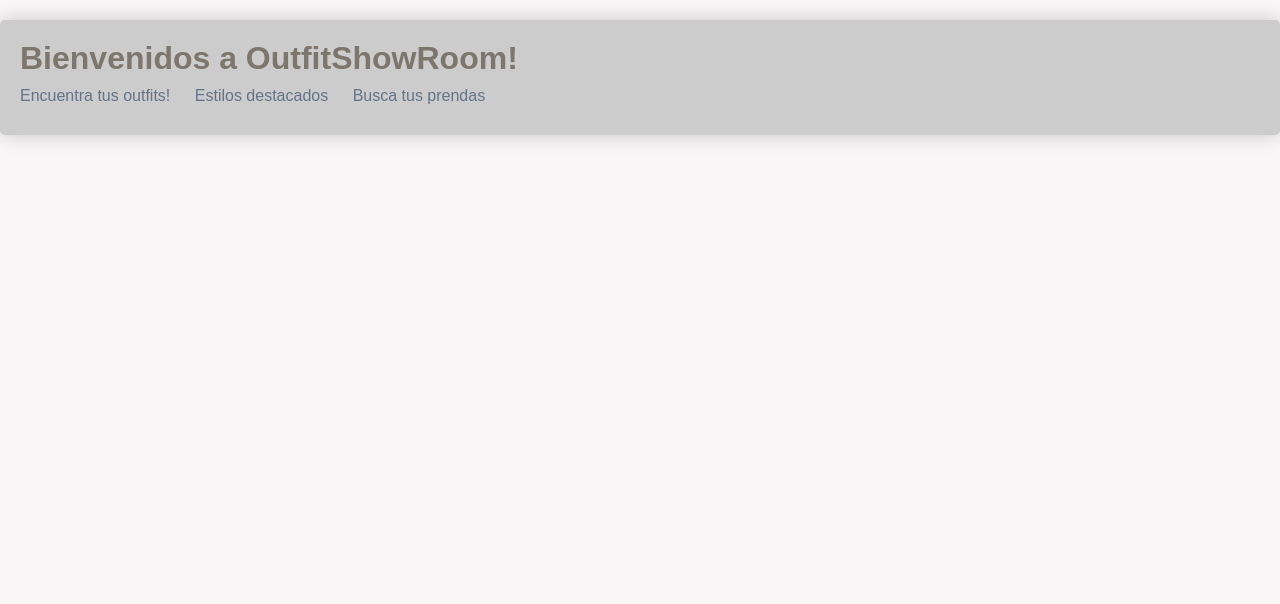
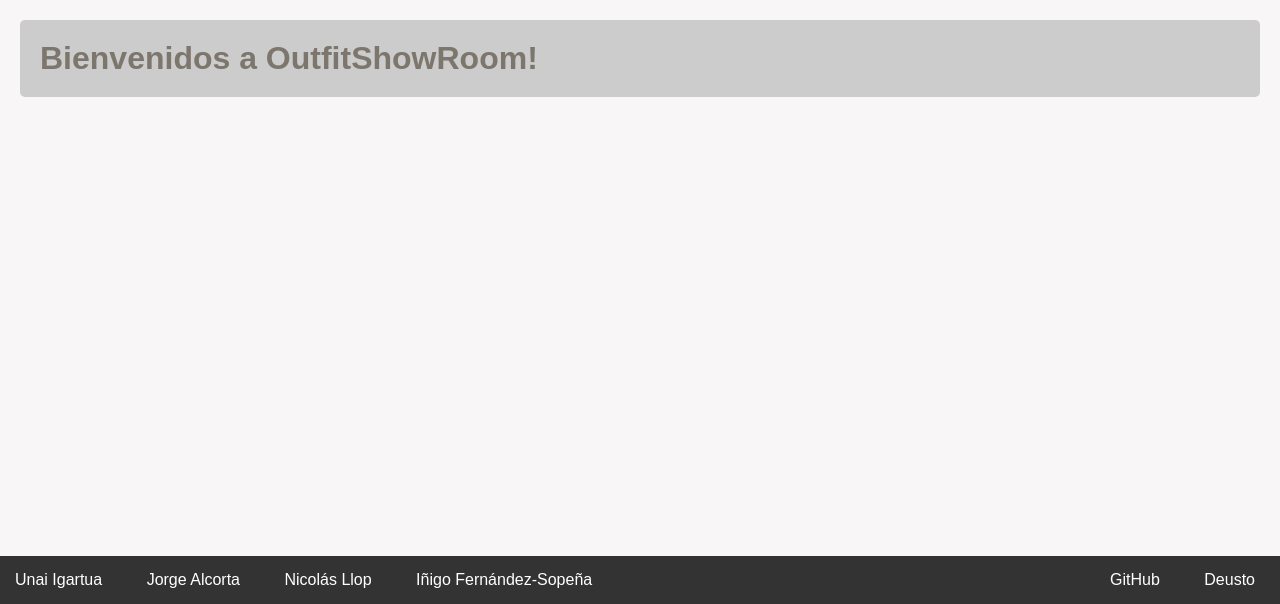
Before and after one commit to INIGO-7/IWebOutfitShowroom, a Django app: page /appOutfitShowroom/ in a window 1280 px wide. Shown: the part 196-800 px from the top of the page. Run offline with Django 4.2, Linux system fonts and the light colour scheme.

Commit message:
Añadir footer en base y estilizarlo

```diff
--- a/OutfitShowroom/appOutfitShowroom/static/css/estilos.css
+++ b/OutfitShowroom/appOutfitShowroom/static/css/estilos.css
@@ -62,13 +62,8 @@ nav a:hover {
     background-color: #CCCCCC;
     padding: 20px;
     border-radius: 5px;
-    box-shadow: 0 0 20px rgba(0, 0, 0, 0.2);
-    margin: 0 auto;
+    margin: 20px 20px 20px 20px; /* Add margin for spacing around the element */
 }
-
-
-
-
 
 .table_container table {
   width: 80%;
@@ -90,7 +85,6 @@ nav a:hover {
 }
 
 
-
 ul {
     list-style: none;
     margin-top: 10px;
@@ -107,3 +101,27 @@ a {
     color: #637388;
     text-decoration: none;
 }
+
+footer {
+  background-color: #333;
+  color: #fff;
+  padding: 5px;
+  display: flex;
+  justify-content: space-between;
+  align-items: center;
+  position: fixed;
+  bottom: 0;
+  width: 100%;
+}
+
+footer li {
+  padding: 10px;
+}
+
+footer a {
+  color:#fff;
+}
+
+footer a:hover {
+  text-decoration: underline;
+}
--- a/OutfitShowroom/appOutfitShowroom/templates/base.html
+++ b/OutfitShowroom/appOutfitShowroom/templates/base.html
@@ -29,8 +29,21 @@
         <div id = "content">
             {% block contenido %}{% endblock %}
         </div>
-        <div id="references">
-
-        </div>
+        <footer>
+            <div id="footer_authors">
+                <ul>
+                    <li>Unai Igartua</li>
+                    <li>Jorge Alcorta</li>
+                    <li>Nicolás Llop</li>
+                    <li>Iñigo Fernández-Sopeña</li>
+                </ul>
+            </div>
+            <div id="footer_links">
+                <ul>
+                    <li><a href="https://github.com/INIGO-7/IWebOutfitShowroom">GitHub</a></li>
+                    <li><a href="https://www.deusto.es/"">Deusto</a></li>
+                </ul>
+            </div>
+        </footer>
     </body>
 </html>
--- a/OutfitShowroom/appOutfitShowroom/templates/index.html
+++ b/OutfitShowroom/appOutfitShowroom/templates/index.html
@@ -2,15 +2,5 @@
 {% block contenido %}
 
 <h2>Bienvenidos a OutfitShowRoom!</h2>
-<ul>
-    <li>
-        <a href="/appOutfitShowroom/outfits">Encuentra tus outfits!</a>
-    </li>
-    <li>
-        <a href="/appOutfitShowroom/estilos">Estilos destacados</a>
-    </li>
-    <li>
-        <a href="/appOutfitShowroom/ocasiones">Busca tus prendas </a>
-    </li>
-</ul>
+<!-- TODO: PONER LA LISTA DE LOS OUTFITS MAS RECIENTES -->
 {% endblock %}
```
